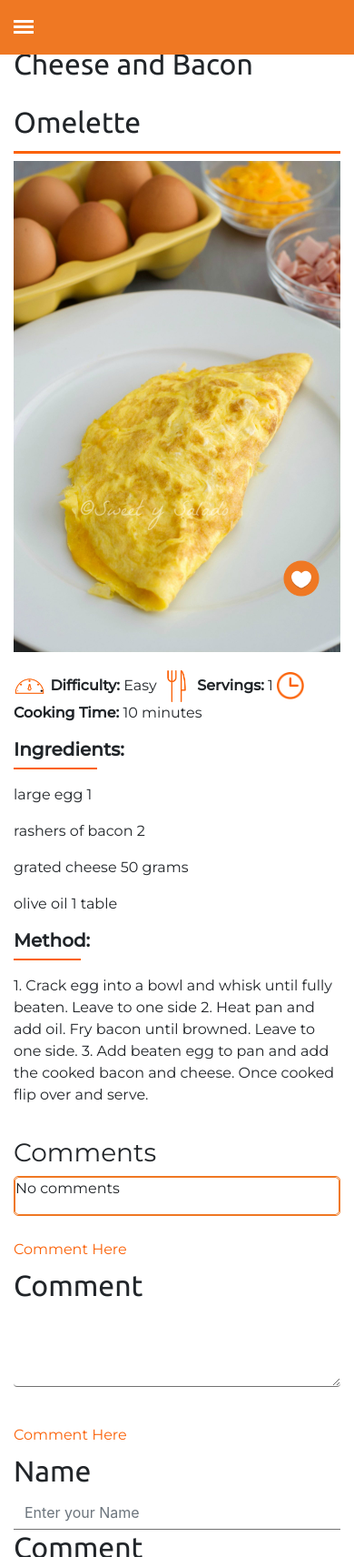
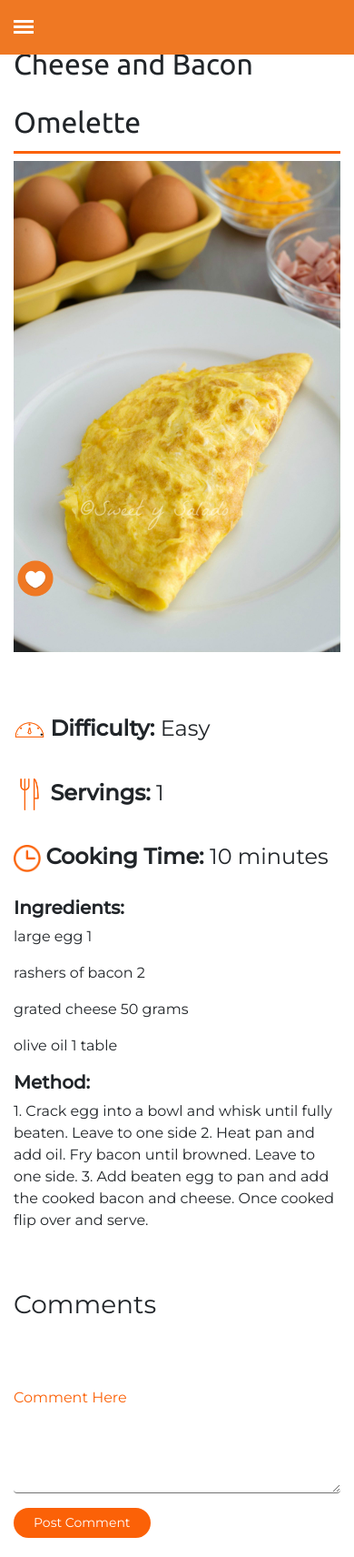
Before and after one commit to shaunagoodman/studentlife, a PHP site: page /recipe_single.php?recipe_ID=12243232 in a window 390 px wide; the page is wider, and only the part inside the window is pictured. Shown: the top 1712 px of that part at 91% size. Run offline with PHP 8.4, Linux system fonts and the light colour scheme; data comes from the database, SQL or seed files in the repository; tables that the repository leaves empty hold one stand-in row (values such as "Sample post"); some libraries are stand-ins or nearby versions.

Commit message:
Styled single recipe page and comment section
Styled single recipe page and comment section. Video hidden if empty

```diff
--- a/StudentLife/random-recipe.php
+++ b/StudentLife/random-recipe.php
@@ -61,8 +61,6 @@ include_once 'includes/database/connection.php';
 
               </p>
             </div>
-
-
 
           </div>
 
--- a/StudentLife/recipe_single.php
+++ b/StudentLife/recipe_single.php
@@ -23,7 +23,7 @@ $statement2->execute();
 $comments = $statement2->fetchAll();
 $statement2->closeCursor();
 
-if(isset($_POST['btnFav'])) {
+if (isset($_POST['btnFav'])) {
     include_once 'includes/database/addToFavs.php';
 }
 ?>
@@ -70,20 +70,24 @@ if(isset($_POST['btnFav'])) {
                 <h2 class="heading allRecipes-h1"><span class="underline"><?php echo $recipe['name'] ?></span> </h2>
 
                 <div class=row>
-                    <div class='col-md-5 single-recipe-topRow'>
+                    <div class='col-md-7 single-recipe-topRow'>
                         <img class='single-recipe-pic' src='<?php echo $src;  ?>' alt='dish image'>
                         <form class="faveForm" action="" method="POST">
                             <button id="myFave" class="myLink btn" type="submit" name="btnFav" alt="favourite me!"> </button>
                         </form>
                     </div>
 
-                    <div class='col-md-7 single-recipe-topRow'>
-                        <p><img src='images/recipeasy-icons-logos/gauge.png' style='margin-right:1.5%' alt='clock icon' height='35' width='35'><strong>Difficulty: </strong><?php echo $difficulty ?>
-                            <img src='images/recipeasy-icons-logos/knife-fork.png' style='margin-right:1.5%' alt='clock icon' height='35' width='35'><strong>Servings:</strong> <?php echo $recipe['servings'] ?>
-                            <img src='images/recipeasy-icons-logos/clock.png' style='margin-right:1.5%' alt='clock icon' height='30' width='30'><strong>Cooking Time: </strong><?php echo $time ?> minutes</p>
+                    <div class='col-md-5 single-recipe-topRow '>
+<br><br>
+                        <h4> <img src='images/recipeasy-icons-logos/gauge.png' style='margin-right:1.5%' alt='clock icon' height='35' width='35'><strong>Difficulty: </strong><?php echo $difficulty ?> </h4>
+                        <h4> <br> <img src='images/recipeasy-icons-logos/knife-fork.png' style='margin-right:1.5%' alt='clock icon' height='35' width='35'><strong>Servings:</strong> <?php echo $recipe['servings'] ?> </h4>
+                        <h4> <br> <img src='images/recipeasy-icons-logos/clock.png' style='margin-right:1.5%' alt='clock icon' height='30' width='30'><strong>Cooking Time: </strong><?php echo $time ?> minutes </h4>
 
+                    </div>
+
+                    <div class="col-lg-4 col-md-5 col-12 single-ingredients">
                         <h5> <strong>Ingredients: </strong></h5>
-                        <hr align="left" class="single-recipe-line-ingredients">
+
                         <?php foreach ($recipes as $recipe) :
                             $queryrecipeings = 'SELECT * FROM recipeingredient WHERE recipe_ID=:recipe_ID';
                             $statement4 = $conn->prepare($queryrecipeings);
@@ -119,28 +123,31 @@ if(isset($_POST['btnFav'])) {
                             $statement5->closeCursor();
                         ?>
 
+                    </div>
+                    <div class="col-lg-8 col-md-7 col-12">
+
                         <?php foreach ($descriptions as $description) : ?>
                             <h5><strong>Method: </strong></h5>
-                                <hr align="left" class="single-recipe-line">
                             <p><?php echo $description['description'] ?></p>
                         <?php endforeach; ?>
                     <?php endforeach; ?>
                     </div>
+                </div>
+<br><br>
 
 
                 <?php
-                        if(isset($_POST['btnSubmit'])) {
-                            if(!isset($_SESSION["loggedin"]) || $_SESSION["loggedin"] != true) {
+                if (isset($_POST['btnSubmit'])) {
+                    if (!isset($_SESSION["loggedin"]) || $_SESSION["loggedin"] != true) {
                         echo "<script language = javascript>
                                 commentFail();
                                         </script>";
-                            }
-                            else {
+                    } else {
                         $comment = $_POST['comment'];
                         $date = date('Y-m-d H:i:s');
                         $sql = "INSERT INTO comments(comment_ID, comment, senderName, date, recipe_ID) VALUES (null,'$comment','$name','$date',$recipe_ID)";
                         $statement = $conn->prepare($sql);
-                                if($statement->execute()) {
+                        if ($statement->execute()) {
                             echo "<script language = javascript>
                                             commentAdded();
                                         </script>";
@@ -153,36 +160,34 @@ if(isset($_POST['btnFav'])) {
 
 
                 <!--CORRECT VERSION --->
-            <div class='col-lg-5'>
+                <div class="row">
+                    <div class='col-lg-5 comment-div' <?php if (empty($recipe["video_name"])) echo ' style="margin-left: 30%"'; ?>>
                         <h3>Comments</h3>
-                    <div class='fake-comment'>
+                        <div >
                             <?php
-                    if(!empty($comments)) {
-                        foreach ($comments as $comment):
-                            $date = $comment ['date'];
+                            if (!empty($comments)) {
+                                foreach ($comments as $comment) :
+                                    $date = $comment['date'];
                                     $newDate = date("d.m.Y H:i:s", strtotime($date));
                             ?>
-                        <p> Posted By: <?php echo $comment['senderName'];?></p>
-                        <p> Comment: <?php echo $comment ['comment'];?> </p>
-                        <p> Date Posted: <?php echo $newDate?> </p>
+                                    <h5 style="color: #EF7823;" > <?php echo $comment['senderName']; ?></h5>
+                                    <p style="font-size: 85%; color: #727272; margin-top: -2%;">  <?php echo $newDate ?> </p>
+                                    <p class="comment" > <?php echo $comment['comment']; ?> </p>
+                                    <hr>
+
                                 <?php
                                 endforeach;
-                } else {?>
-                <div class='fake-comment'>
-                        <p>
-                            No comments
-                        </p>
-                    </div>
+                            } else { ?>
                             <?php } ?>
                         </div>
                         <br>
 
-                    <form method = "post">
+                        <form method="post">
                             <div class="form-group">
-                            <label>Comment Here</label><br>
+                                <!-- <label>Comment Here</label><br>
 
                                     <h2> Comment </h2>
-                            <textarea class="form-control fake-textBox" id = "comment" name="comment" rows="3" placeholder=""></textarea>
+                                    <textarea class="form-control fake-textBox" id="comment" name="comment" rows="3" placeholder=""></textarea> -->
 
                             </div>
                             <br>
@@ -190,29 +195,28 @@ if(isset($_POST['btnFav'])) {
                             <form method="post">
                                 <div class="form-group">
                                     <label>Comment Here</label><br>
-                                <h2> Name</h2>
-                                <input class="form-control fake-textBox" type="text" name="name" id="name" placeholder="Enter your Name" />
-                                <h2> Comment </h2>
                                     <textarea class="form-control fake-textBox" id="comment" name="comment" rows="3" placeholder=""></textarea>
                                 </div>
                                 <input class='btn btn-light btn-sm' type="submit" name="btnSubmit" value="Post Comment" />
                             </form>
                             <br>
+
                     </div>
 
 
+                    <div class='col-lg-7 video-container' <?php if (empty($recipe["video_name"])) echo ' style="display:none;"'; ?>>
+                        <h3>Video Tutorial</h3>
 
-                <div class='col-lg-7'<?php if (empty($recipe["video_name"])) echo ' style="display:none;"'; ?>>
-                    <h3>Video Tutorial</h3>
-                    <center>
                         <iframe width="600" height="338" src="https://www.youtube.com/embed/<?php echo $recipe["video_name"] ?>" frameborder="0" allow="accelerometer; autoplay; encrypted-media; gyroscope; picture-in-picture" allowfullscreen></iframe>
 
                         </video>
 
-                    </center>
-                </div></div>
+
                     </div>
                 </div>
+
+        </div>
+    </main>
 
 <?php endforeach; ?>
 <?php include_once 'includes/footer.php'; ?>
--- a/StudentLife/scss/_general-css.scss
+++ b/StudentLife/scss/_general-css.scss
@@ -3,37 +3,36 @@
 /* --------------- MIXINS HELLO------------------     */
 
 /* ------------------------------------*/
-h1{
+h1 {
   @include heading-font;
 }
 
-h2{
+h2 {
   @include heading-weighted-font;
 }
-h3{
+h3 {
   @include mont-medium-font;
 }
-h4{
+h4 {
   @include mont-medium-font;
 }
-h5{
+h5 {
   @include mont-medium-font;
 }
-h6{
+h6 {
   @include mont-medium-font;
 }
 
-p{
+p {
   @include mont-medium-font;
 }
 
-input.sortBy{
+input.sortBy {
   @include mont-medium-font;
 }
 
-
-main{
-    margin-top:6.5%;
+main {
+  margin-top: 6.5%;
 }
 .underline {
   border-bottom: 3px solid $darkOrange;
@@ -41,16 +40,14 @@ main{
   line-height: 2;
 }
 
-body{
+body {
   background-color: $white;
 }
 
-
 //keep page content below mobile nav
 @media (max-width: 991px) {
-
- main{
-    margin-top:7%;
+  main {
+    margin-top: 7%;
   }
 }
 
@@ -59,12 +56,12 @@ body{
 .btn.btn-light:focus,
 .btn.btn-light:active,
 .btn.btn-light {
-    color: $white;                  /*writing*/
+  color: $white; /*writing*/
   background-color: $darkOrange;
   border-color: $darkOrange;
   border-width: 2px;
-    border-radius:50px;
-    font-family: 'Montserrat', sans-serif;
+  border-radius: 50px;
+  font-family: "Montserrat", sans-serif;
   font-weight: 400;
   padding-left: 20px;
   padding-right: 20px;
@@ -74,26 +71,25 @@ body{
 .btn.btn-light:focus,
 .btn.btn-light:active,
 .btn.btn-light.active {
-    color: $darkOrange;                  /*writing*/
-    background-color:$white ;
+  color: $darkOrange; /*writing*/
+  background-color: $white;
   border-color: $darkOrange;
   border-width: 2px;
-    border-radius:50px;
-    font-family: 'Montserrat', sans-serif;
+  border-radius: 50px;
+  font-family: "Montserrat", sans-serif;
   font-weight: 400;
 }
-
 
 .btn.btn-light-invert:hover,
 .btn.btn-light-invert:focus,
 .btn.btn-light-invert:active,
 .btn.btn-light-invert {
-    color: $darkOrange;                  /*writing*/
+  color: $darkOrange; /*writing*/
   background-color: $white;
   border-color: $darkOrange;
   border-width: 2px;
-    border-radius:50px;
-    font-family: 'Montserrat', sans-serif;
+  border-radius: 50px;
+  font-family: "Montserrat", sans-serif;
   font-weight: 400;
   padding-left: 20px;
   padding-right: 20px;
@@ -103,15 +99,14 @@ body{
 .btn.btn-light-invert:focus,
 .btn.btn-light-invert:active,
 .btn.btn-light-invert.active {
-    color: $white;                  /*writing*/
-    background-color:$darkOrange ;
+  color: $white; /*writing*/
+  background-color: $darkOrange;
   border-color: $darkOrange;
   border-width: 2px;
-    border-radius:50px;
-    font-family: 'Montserrat', sans-serif;
+  border-radius: 50px;
+  font-family: "Montserrat", sans-serif;
   font-weight: 400;
 }
-
 
 .site {
   display: flex;
@@ -124,38 +119,37 @@ body{
 }
 
 .card-body {
-    box-shadow: -1px 17px 16px -5px rgba(122,122,122,0.52);
+  box-shadow: -1px 17px 16px -5px rgba(122, 122, 122, 0.52);
 }
-
 
 #myFave {
   position: absolute;
   top: 80%;
-    left: 85%;
+  left: 10%;
   transform: translate(-50%, -50%);
   -ms-transform: translate(-50%, -50%);
 }
 @media (max-width: 1199px) {
   #myFave {
-      top: 60%;
-      left: 85%;
+    top: 80%;
+    left: 10%;
   }
 }
 
 @media (max-width: 991px) {
   #myFave {
-      top: 45%;
-      left: 85%;
+    top: 85%;
+    left: 10%;
   }
 }
 
 @media (max-width: 767px) {
   #myFave {
     top: 85%;
-        left: 85%;
+    left: 10%;
   }
 
-      .random-recipe-div{
+  .random-recipe-div {
     display: flex;
     flex-direction: column;
     align-items: center;
--- a/StudentLife/scss/_single-recipe-page.scss
+++ b/StudentLife/scss/_single-recipe-page.scss
@@ -22,15 +22,39 @@
 
 .single-recipe-topRow{
     margin-bottom: 5%;
+    display: flex;
+    flex-direction: column;
+}
+@media (max-width: 990px) {
+    .comment-div{
+        margin-left: 0%!important;
+    }
 }
 
 
-.fake-comment{
-    border: 1px solid $mediumOrange;
-    background-color: white;
-    border-radius: 5px;
+
+.video-container {
+    overflow: hidden;
+    position: relative;
+    width:100%;
+    margin-bottom: 5%;
 }
 
-.fake-textBox{
-    background-color: white!important;
+.video-container::after {
+    padding-top: 56.25%;
+    display: block;
+    content: '';
 }
+
+.video-container iframe {
+    position: absolute;
+    top: 0;
+    left: 0;
+    width: 100%;
+
+}
+
+
+.comment{
+    margin-top: 3%;
+}
--- a/StudentLife/scss/niamh-main.css
+++ b/StudentLife/scss/niamh-main.css
@@ -80,7 +80,7 @@ body {
   border-color: #FB6107;
   border-width: 2px;
   border-radius: 50px;
-  font-family: 'Montserrat', sans-serif;
+  font-family: "Montserrat", sans-serif;
   font-weight: 400;
   padding-left: 20px;
   padding-right: 20px;
@@ -96,7 +96,7 @@ body {
   border-color: #FB6107;
   border-width: 2px;
   border-radius: 50px;
-  font-family: 'Montserrat', sans-serif;
+  font-family: "Montserrat", sans-serif;
   font-weight: 400;
 }
 
@@ -110,7 +110,7 @@ body {
   border-color: #FB6107;
   border-width: 2px;
   border-radius: 50px;
-  font-family: 'Montserrat', sans-serif;
+  font-family: "Montserrat", sans-serif;
   font-weight: 400;
   padding-left: 20px;
   padding-right: 20px;
@@ -126,7 +126,7 @@ body {
   border-color: #FB6107;
   border-width: 2px;
   border-radius: 50px;
-  font-family: 'Montserrat', sans-serif;
+  font-family: "Montserrat", sans-serif;
   font-weight: 400;
 }
 
@@ -155,7 +155,7 @@ body {
 #myFave {
   position: absolute;
   top: 80%;
-  left: 85%;
+  left: 10%;
   -webkit-transform: translate(-50%, -50%);
           transform: translate(-50%, -50%);
   -ms-transform: translate(-50%, -50%);
@@ -163,22 +163,22 @@ body {
 
 @media (max-width: 1199px) {
   #myFave {
-    top: 60%;
-    left: 85%;
+    top: 80%;
+    left: 10%;
   }
 }
 
 @media (max-width: 991px) {
   #myFave {
-    top: 45%;
-    left: 85%;
+    top: 85%;
+    left: 10%;
   }
 }
 
 @media (max-width: 767px) {
   #myFave {
     top: 85%;
-    left: 85%;
+    left: 10%;
   }
   .random-recipe-div {
     display: -webkit-box;
@@ -1127,16 +1127,43 @@ li.li-cuisine-list > a:hover {
 
 .single-recipe-topRow {
   margin-bottom: 5%;
-}
-
-.fake-comment {
-  border: 1px solid #EF7823;
-  background-color: white;
-  border-radius: 5px;
-}
-
-.fake-textBox {
-  background-color: white !important;
+  display: -webkit-box;
+  display: -ms-flexbox;
+  display: flex;
+  -webkit-box-orient: vertical;
+  -webkit-box-direction: normal;
+      -ms-flex-direction: column;
+          flex-direction: column;
+}
+
+@media (max-width: 990px) {
+  .comment-div {
+    margin-left: 0% !important;
+  }
+}
+
+.video-container {
+  overflow: hidden;
+  position: relative;
+  width: 100%;
+  margin-bottom: 5%;
+}
+
+.video-container::after {
+  padding-top: 56.25%;
+  display: block;
+  content: '';
+}
+
+.video-container iframe {
+  position: absolute;
+  top: 0;
+  left: 0;
+  width: 100%;
+}
+
+.comment {
+  margin-top: 3%;
 }
 
 /* *********************** RECIPE API CSS  **********************    */
```
Also changed, not shown: StudentLife/scss/_recipe-api-page.scss (line endings or trailing spaces), 1 other file. Lines whose indentation alone changed are shown as unchanged.
